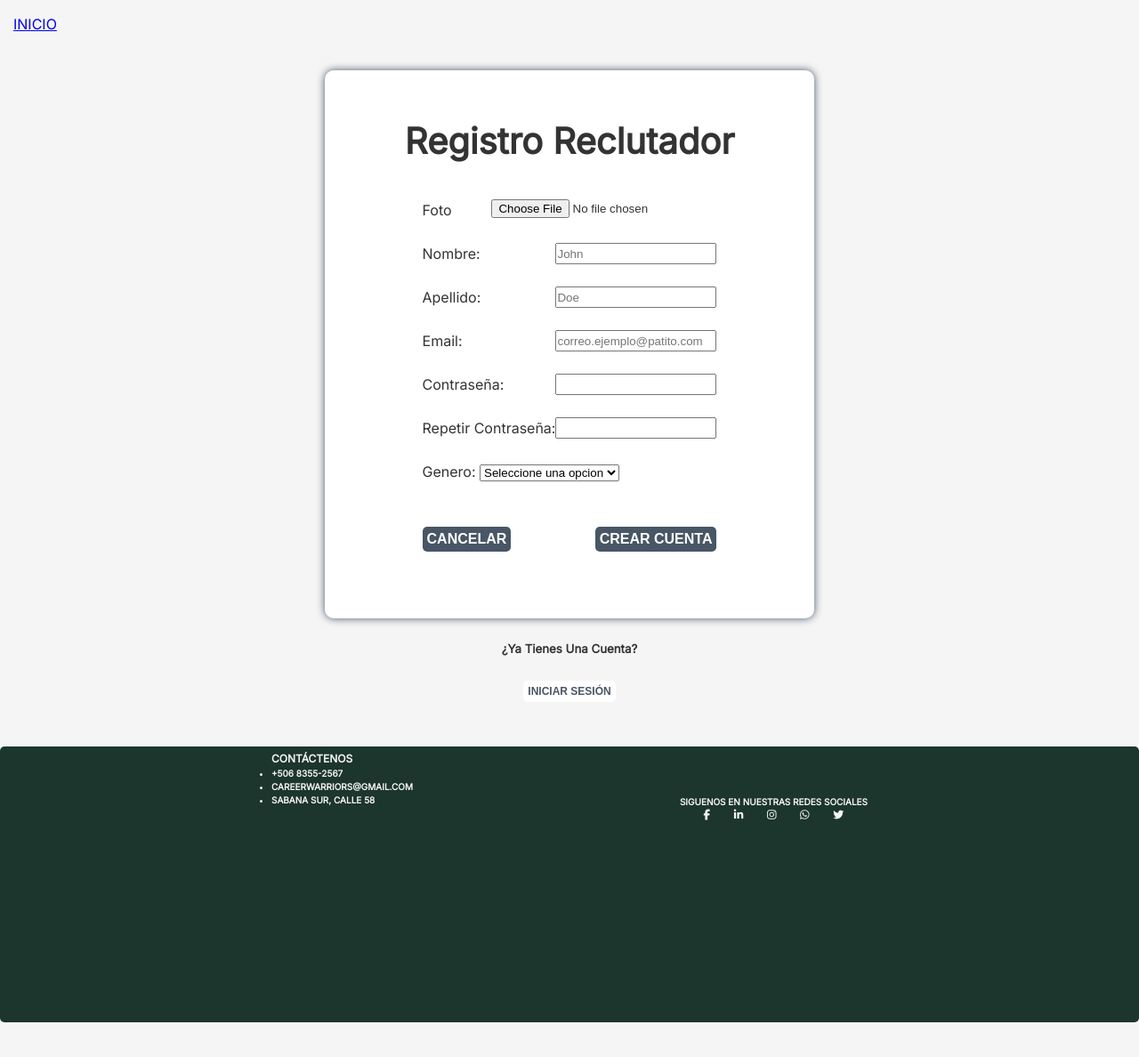
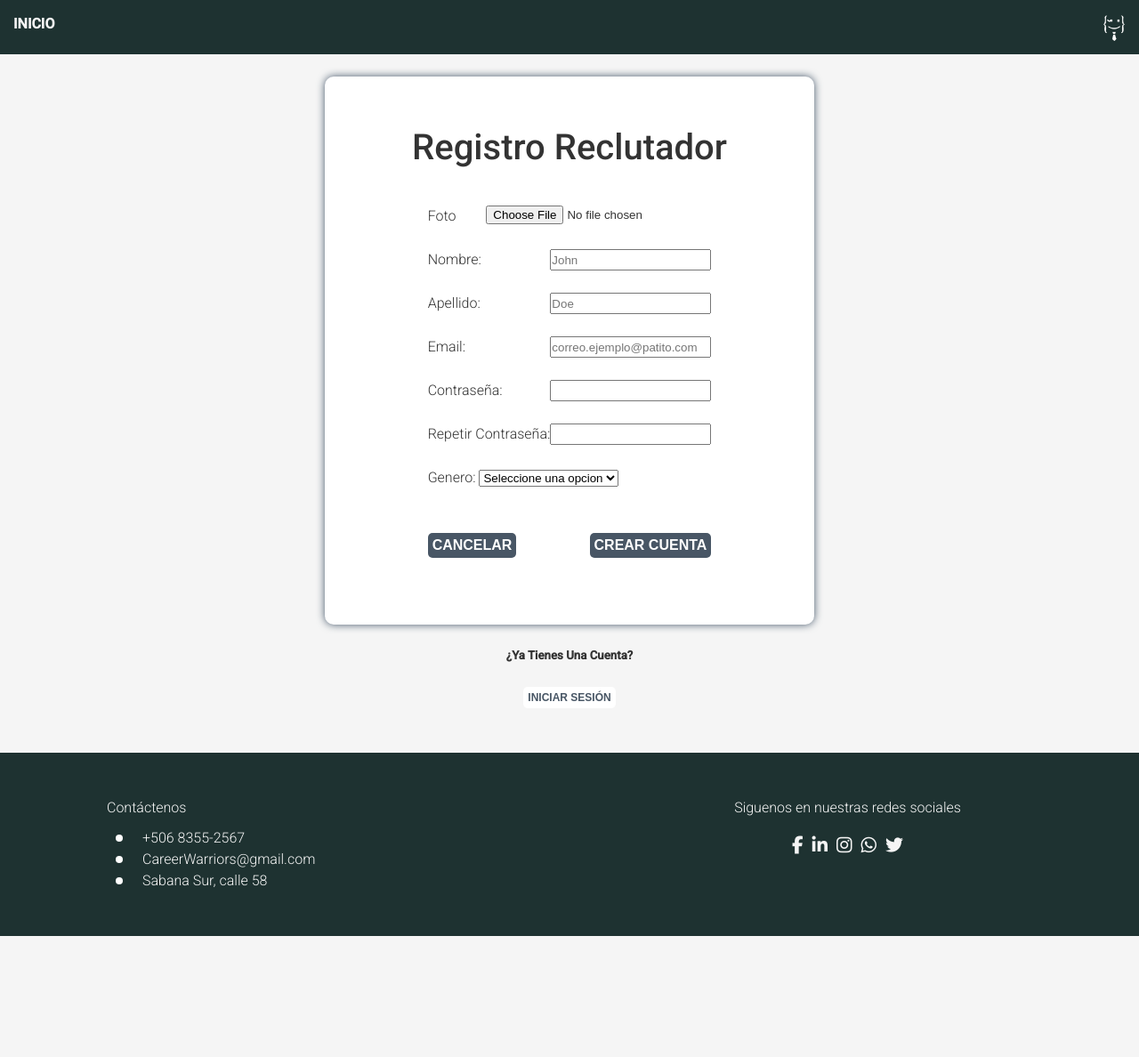
Before and after one commit to jfmurillo/proyecto1-2Q-2023, a plain HTML site: page registro-reclutador/registro-reclutador.html in a window 1280 px wide. Shown: the whole page at 89% size. After the commit the page ends 1052 px from the top, so only its background shows below. Drawn offline with Linux system fonts and the light colour scheme.

Commit message:
style(registro-reclutador): upgrated footer and header

```diff
--- a/registro-reclutador/registro-reclutador.css
+++ b/registro-reclutador/registro-reclutador.css
@@ -27,7 +27,8 @@ td {
 }
 
 html {
-  font-family: 'Inter', sans-serif;
+  font-family: 'Roboto', sans-serif;
+  font-weight: 300;
 }
 
 body {
@@ -42,10 +43,22 @@ nav {
   justify-content: space-between;
   padding: 15px;
   text-transform: uppercase;
-  margin-right: 16px;
+  background-color: #1e3231;
+  font-weight: 900;
 }
 
-.fondo-registro-manager {
+.nav-home{
+  color: #f5f5f5;
+  text-decoration: none;
+}
+
+.icon {
+  color: #f5f5f5;
+  width: 25px;
+  height: auto;
+}
+
+.fondo-registro {
   background-color: #fff;
   border-radius: 10px;
   box-shadow: 0 0 10px #445669;
@@ -55,8 +68,7 @@ nav {
 }
 
 .titulo {
-  font-size: 1.5rem;
-  font-weight: 700;
+  font-weight: 400;
   overflow: hidden;
   white-space: nowrap;
   text-overflow: ellipsis;
@@ -74,7 +86,6 @@ nav {
 
 .contenedor-titulo h1 {
   font-size: 2.5rem;
-  font-weight: 700;
   margin-bottom: 10px;
   padding: 25px;
 }
@@ -122,43 +133,66 @@ nav {
   align-items: center;
 }
 
-.general {
+.footer-container {
   display: flex;
   justify-content: space-between;
-  padding-left: 300px;
-  padding-right: 300px;
+  align-items: flex-start;
+  padding: 50px;
+  background: #1e3231;
+  color: #f5f5f5;
 }
 
-.lista-footer {
-  display: flex;
-  justify-content: space-between;
-  padding-left: 300px;
-  padding-right: 300px;
+.contact-section {
+  width: 50%;
+  margin-left: 70px;
 }
 
-.footer {
-  background-color: #1c352d;
-  color: #f5f5f5;
-  padding: 5px 5px;
-  border-radius: 5px;
-  border: none;
-  font-size: 1rem;
-  font-weight: 700;
-  text-transform: uppercase;
-  font-size: 12px;
-  background-color: #1c352d;
-  height: 300px;
-  font-weight: bold;
+.social-media-section {
+  width: 50%;
+  display: flex;
+  flex-direction: column;
+  align-items: center;
+  text-align: right;
+}
+
+.social-media-section {
+  display: flex;
+  flex-direction: column;
+  align-items: center;
+  text-align: right;
 }
 
 .info-footer {
-  content: '\25CF';
-  font-size: 10px;
-  padding-bottom: 500px;
+  list-style: none;
+  padding-left: 0;
+  margin-top: 10px;
 }
 
-.iconos-redes {
+.info-footer li {
+  position: relative;
+  margin-left: 30px;
+  padding-left: 10px;
+}
+
+.info-footer li::before {
+  content: "";
+  position: absolute;
+  left: -20px;
+  top: 50%;
+  transform: translateY(-50%);
+  width: 8px;
+  height: 8px;
+  background-color: #ffffff;
+  border-radius: 50%;
+}
+.social-icons {
   display: flex;
-  justify-content: space-evenly;
-  cursor: pointer;
+  justify-content: flex-end;
+  gap: 10px;
+  margin-top: 20px;
 }
+
+.social-icons i {
+  font-size: 20px;
+  color: #f5f5f5;
+}
--- a/registro-reclutador/registro-reclutador.html
+++ b/registro-reclutador/registro-reclutador.html
@@ -4,23 +4,26 @@
     <meta charset="UTF-8" />
     <meta http-equiv="X-UA-Compatible" content="IE=edge" />
     <meta name="viewport" content="width=device-width, initial-scale=1.0" />
-    <title>Registro de manager</title>
+    <title>Registro de Reclutador</title>
+    <link rel="icon" href="/proyecto1-2Q-2023/Team page/assets/Logo Black.png" type="image/png"/>
     <link rel="stylesheet" href="registro-reclutador.css" />
     <link rel="preconnect" href="https://fonts.googleapis.com">
     <link rel="preconnect" href="https://fonts.gstatic.com" crossorigin>
-    <link href="https://fonts.googleapis.com/css2?family=Inter&display=swap" rel="stylesheet">
+    <link href="https://fonts.googleapis.com/css2?family=Roboto:wght@100;300&display=swap" rel="stylesheet">
+    <link href="https://fonts.googleapis.com/css2?family=Roboto:wght@500&display=swap" rel="stylesheet">
     <script src="https://kit.fontawesome.com/52cdc0a8a5.js" crossorigin="anonymous"></script>
   </head>
   <body>
     <header>
       <nav>
         <div class="navegacion-derecha">
-          <a href="/">Inicio</a>
+          <a class="nav-home" href="/">Inicio</a>
         </div>
+        <img class="icon" src="/proyecto1-2Q-2023/Team page/assets/Logo White.png" alt="team-logo">
       </nav>
     </header>
     <main>
-      <section class="fondo-registro-manager">
+      <section class="fondo-registro">
         <div class="contenedor-titulo">
           <h1 class="titulo">Registro reclutador</h1>
             <form>
@@ -81,19 +84,19 @@
         </div>
       </section>
     </main>
-    <footer class="footer">
-      <div class="general">
-        <div>
-          <span>Contáctenos</span>
+    <footer>
+      <div class="footer-container">
+          <div class="contact-section">
+              <span >Contáctenos</span>
               <ul class="info-footer">
                   <li>+506 8355-2567</li>
                   <li>CareerWarriors@gmail.com</li>
                   <li>Sabana Sur, calle 58</li>
               </ul>
           </div>
-        <div style="padding-top: 3pc;";">
-          <span style="font-size: 10px;">Siguenos en nuestras redes sociales</span>
-            <div class="iconos-redes">
+          <div class="social-media-section">
+              <span>Siguenos en nuestras redes sociales</span>
+              <div class="social-icons">
                   <i class="fa-brands fa-facebook-f"></i>
                   <i class="fa-brands fa-linkedin-in"></i>
                   <i class="fa-brands fa-instagram"></i>
```
Lines whose indentation alone changed are shown as unchanged.
